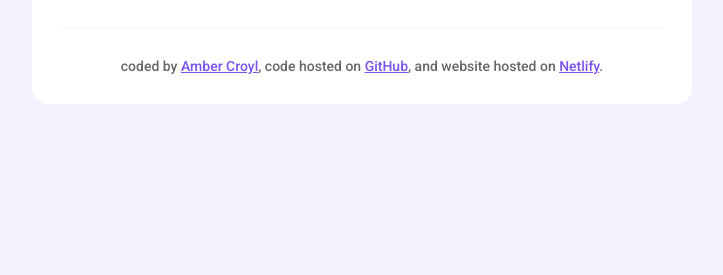
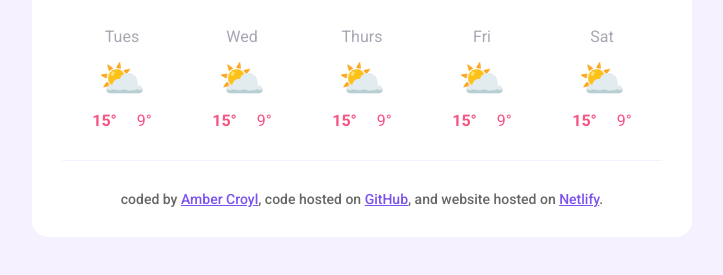
Before and after one commit to AmberShea/shecodes-weather-application, a plain HTML site: page index.html in a window 1280 px wide. Shown: the part 301-576 px from the top of the page, without its empty margins (278-1001 px from the left). Drawn offline with nearby package versions, Linux system fonts and the light colour scheme; no server answers.

Commit message:
added more HTML and CSS

```diff
--- a/index.html
+++ b/index.html
@@ -44,6 +44,49 @@
     <div class="weather-app-temperature" id="temperature"></div>
     <div class="weather-app-unit">&degF</div>
     </div>
+    <div class="weather-forecast">
+        <div class="weather-forecast-day">
+            <div class="weather-forecast-date">Tues</div>
+            <div class="weather-forecast-icon">⛅</div>
+            <div class="weather-forecast-temperatures">
+                <div class="weather-forecast-temperature"><strong>15&deg</strong></div>
+                <div class="weather-forecast-temperature"> 9&deg</div>
+            </div>
+        </div>
+
+        <div class="weather-forecast-day">
+            <div class="weather-forecast-date">Wed</div>
+            <div class="weather-forecast-icon">⛅</div>
+            <div class="weather-forecast-temperatures">
+                <div class="weather-forecast-temperature"><strong>15&deg</strong></div>
+                <div class="weather-forecast-temperature"> 9&deg</div>
+            </div>
+        </div>
+        <div class="weather-forecast-day">
+            <div class="weather-forecast-date">Thurs</div>
+            <div class="weather-forecast-icon">⛅</div>
+            <div class="weather-forecast-temperatures">
+                <div class="weather-forecast-temperature"><strong>15&deg</strong></div>
+                <div class="weather-forecast-temperature"> 9&deg</div>
+            </div>
+        </div>
+        <div class="weather-forecast-day">
+            <div class="weather-forecast-date">Fri</div>
+            <div class="weather-forecast-icon">⛅</div>
+            <div class="weather-forecast-temperatures">
+                <div class="weather-forecast-temperature"><strong>15&deg</strong></div>
+                <div class="weather-forecast-temperature"> 9&deg</div>
+            </div>
+        </div>
+        <div class="weather-forecast-day">
+            <div class="weather-forecast-date">Sat</div>
+            <div class="weather-forecast-icon">⛅</div>
+            <div class="weather-forecast-temperatures">
+                <div class="weather-forecast-temperature"><strong>15&deg</strong></div>
+                <div class="weather-forecast-temperature"> 9&deg</div>
+            </div>
+        </div>
+        </div>
 </main>
 <footer>coded by
 <a href="https://github.com/AmberShea" target="_blank">Amber Croyl</a>, code hosted on
--- a/src/style.css
+++ b/src/style.css
@@ -72,6 +72,32 @@ main {
     margin-top: 10px;
     font-size: 28px;
 }
+.weather-forecast-date {
+    text-align:center;
+    color: rgba(39, 33, 66, 0.4);
+    font-size: 16px;
+    line-height: 20px;
+    margin-bottom: 10px;
+}
+.weather-forecast-icon {
+    font-size: 38px;
+    text-align: center;
+}
+.weather-forecast {
+    display: flex;
+    justify-content: space-around;
+    margin-top: 30px;
+}
+.weather-forecast-temperatures {
+    text-align: center;
+    color: #f65282;
+    margin-top: 10px;
+    display: flex;
+    justify-content: center;
+}
+.weather-forecast-temperature {
+    padding: 0 10px;
+}
 footer {
     border-top: 1px solid #F5F1FE;
     padding: 30px 0 0 0;
```
